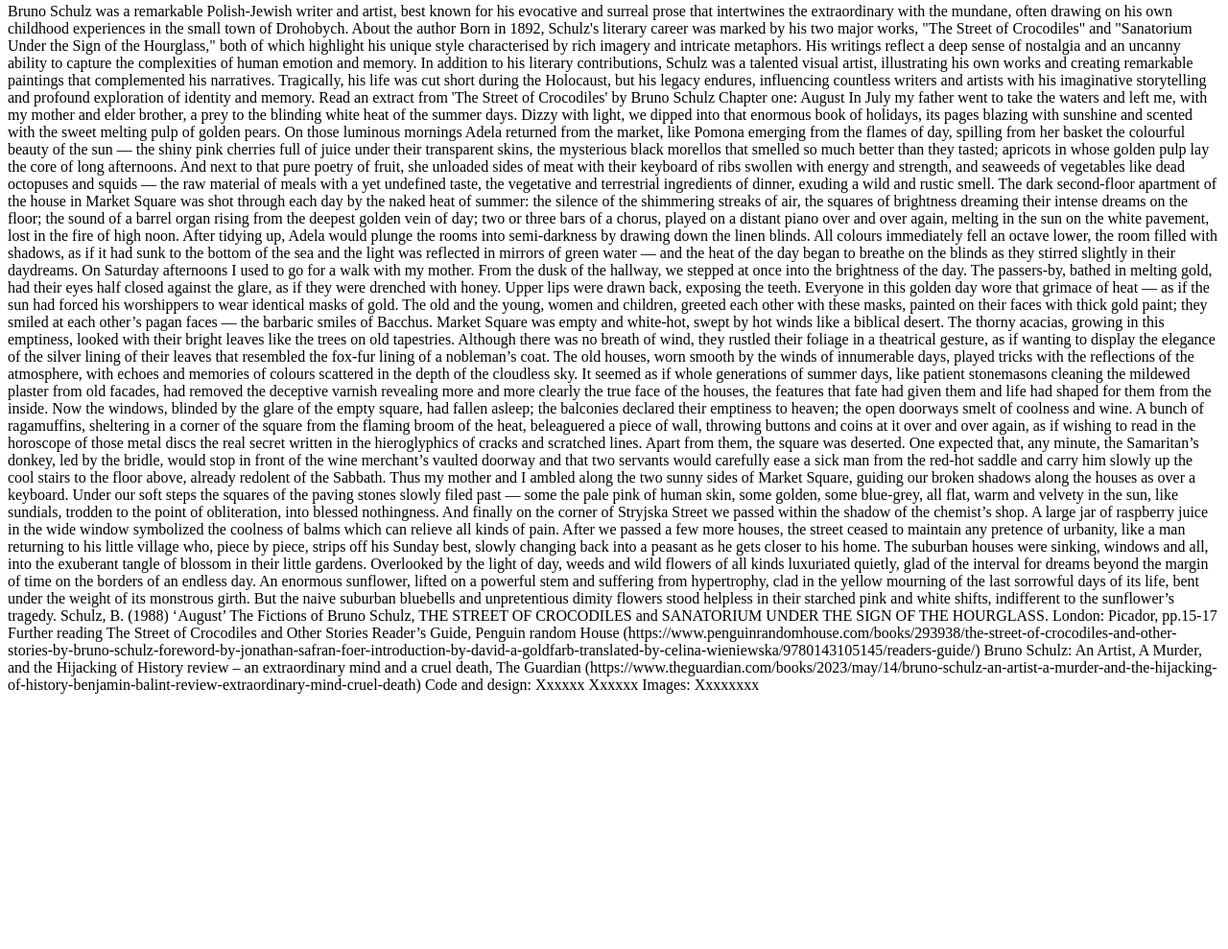
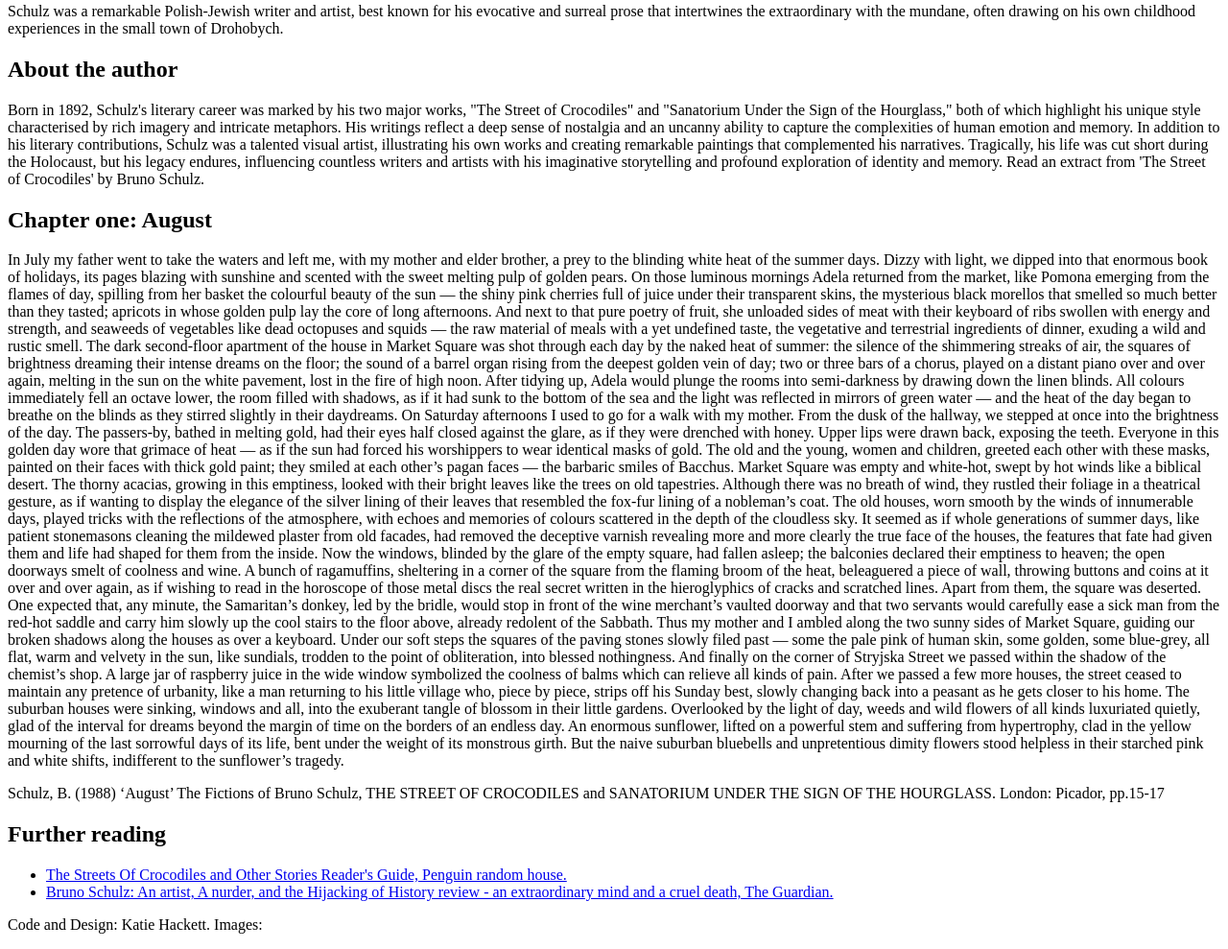
Before and after one commit to KatieHackett/Crocodile-, a plain HTML site: page index.html in a window 1280 px wide. Shown: the part 228-1217 px from the top of the page at 96% size. Before the commit the page ends 959 px from the top, so only its background shows below. Drawn offline with Linux system fonts and the light colour scheme.

Commit message:
continued coding

```diff
--- a/index.html
+++ b/index.html
@@ -28,20 +28,21 @@
                 <li><a href="#further_reading">Further reading</a></li>
             </ul>
         </nav>
+<div class="grid-col-twothrids">
+    <p class="large">
+Schulz was a remarkable Polish-Jewish writer and artist, best known for his evocative and surreal prose that intertwines the extraordinary with the mundane, often drawing on his own childhood experiences in the small town of Drohobych.</p>
 
-Bruno Schulz was a remarkable Polish-Jewish writer and artist, best known for his evocative and surreal prose that intertwines the extraordinary with the mundane, often drawing on his own childhood experiences in the small town of Drohobych.
+<h2 id="About">About the author</h2>
 
-About the author
-
-Born in 1892, Schulz's literary career was marked by his two major works, "The Street of Crocodiles" and "Sanatorium Under the Sign of the Hourglass," both of which highlight his unique style characterised by rich imagery and intricate metaphors. His writings reflect a deep sense of nostalgia and an uncanny ability to capture the complexities of human emotion and memory.
+<p>Born in 1892, Schulz's literary career was marked by his two major works, "The Street of Crocodiles" and "Sanatorium Under the Sign of the Hourglass," both of which highlight his unique style characterised by rich imagery and intricate metaphors. His writings reflect a deep sense of nostalgia and an uncanny ability to capture the complexities of human emotion and memory.
 
 In addition to his literary contributions, Schulz was a talented visual artist, illustrating his own works and creating remarkable paintings that complemented his narratives. Tragically, his life was cut short during the Holocaust, but his legacy endures, influencing countless writers and artists with his imaginative storytelling and profound exploration of identity and memory.
 
-Read an extract from 'The Street of Crocodiles' by Bruno Schulz
+Read an extract from 'The Street of Crocodiles' by Bruno Schulz.</p>
 
-Chapter one: August
+<h2 id="August">Chapter one: August</h2>
 
-In July my father went to take the waters and left me, with my mother and elder brother, a prey to the blinding white heat of the summer days. Dizzy with light, we dipped into that enormous book of holidays, its pages blazing with sunshine and scented with the sweet melting pulp of golden pears.
+<p>In July my father went to take the waters and left me, with my mother and elder brother, a prey to the blinding white heat of the summer days. Dizzy with light, we dipped into that enormous book of holidays, its pages blazing with sunshine and scented with the sweet melting pulp of golden pears.
 
 On those luminous mornings Adela returned from the market, like Pomona emerging from the flames of day, spilling from her basket the colourful beauty of the sun — the shiny pink cherries full of juice under their transparent skins, the mysterious black morellos that smelled so much better than they tasted; apricots in whose golden pulp lay the core of long afternoons. And next to that pure poetry of fruit, she unloaded sides of meat with their keyboard of ribs swollen with energy and strength, and seaweeds of vegetables like dead octopuses and squids — the raw material of meals with a yet undefined taste, the vegetative and terrestrial ingredients of dinner, exuding a wild and rustic smell.
 
@@ -59,20 +60,28 @@ Thus my mother and I ambled along the two sunny sides of Market Square, guiding
 
 And finally on the corner of Stryjska Street we passed within the shadow of the chemist’s shop. A large jar of raspberry juice in the wide window symbolized the coolness of balms which can relieve all kinds of pain. After we passed a few more houses, the street ceased to maintain any pretence of urbanity, like a man returning to his little village who, piece by piece, strips off his Sunday best, slowly changing back into a peasant as he gets closer to his home.
 
-The suburban houses were sinking, windows and all, into the exuberant tangle of blossom in their little gardens. Overlooked by the light of day, weeds and wild flowers of all kinds luxuriated quietly, glad of the interval for dreams beyond the margin of time on the borders of an endless day. An enormous sunflower, lifted on a powerful stem and suffering from hypertrophy, clad in the yellow mourning of the last sorrowful days of its life, bent under the weight of its monstrous girth. But the naive suburban bluebells and unpretentious dimity flowers stood helpless in their starched pink and white shifts, indifferent to the sunflower’s tragedy.
+The suburban houses were sinking, windows and all, into the exuberant tangle of blossom in their little gardens. Overlooked by the light of day, weeds and wild flowers of all kinds luxuriated quietly, glad of the interval for dreams beyond the margin of time on the borders of an endless day. An enormous sunflower, lifted on a powerful stem and suffering from hypertrophy, clad in the yellow mourning of the last sorrowful days of its life, bent under the weight of its monstrous girth. But the naive suburban bluebells and unpretentious dimity flowers stood helpless in their starched pink and white shifts, indifferent to the sunflower’s tragedy.</p>
 
 
-Schulz, B. (1988) ‘August’ The Fictions of Bruno Schulz, THE STREET OF CROCODILES and SANATORIUM UNDER THE SIGN OF THE HOURGLASS. London: Picador, pp.15-17
+<p>Schulz, B. (1988) ‘August’ The Fictions of Bruno Schulz, THE STREET OF CROCODILES and SANATORIUM UNDER THE SIGN OF THE HOURGLASS. London: Picador, pp.15-17</p>
 
-Further reading
+<h2 id="Further_reading">Further reading</h2>
 
-The Street of Crocodiles and Other Stories Reader’s Guide, Penguin random House (https://www.penguinrandomhouse.com/books/293938/the-street-of-crocodiles-and-other-stories-by-bruno-schulz-foreword-by-jonathan-safran-foer-introduction-by-david-a-goldfarb-translated-by-celina-wieniewska/9780143105145/readers-guide/)
-
-Bruno Schulz: An Artist, A Murder, and the Hijacking of History review – an extraordinary mind and a cruel death, The Guardian (https://www.theguardian.com/books/2023/may/14/bruno-schulz-an-artist-a-murder-and-the-hijacking-of-history-benjamin-balint-review-extraordinary-mind-cruel-death)
-
-Code and design: Xxxxxx Xxxxxx Images: Xxxxxxxx
-</div>
+     <ul>
+         <li><a
+         href="https://www.penguinrandomhouse.com/books/293938/the-street-of-crocodiles-and-other-stories-by-bruno-schulz-foreword-by-jonathan-safran-foer-introduction-by-david-a-goldfarb-translated-by-celina-wieniewska/9780143105145/readers-guide/">
+         The Streets Of Crocodiles and Other Stories Reader's Guide, Penguin random house.</a></li>
+         <li><a href="https://www.theguardian.com/books/2023/may/14/bruno-schulz-an-artist-a-murder-and-the-hijacking-of-history-benjamin-balint-review-extraordinary-mind-cruel-death">Bruno Schulz:
+         An artist, A nurder, and the Hijacking of History review - an extraordinary mind and a cruel death, The Guardian.</a></li>
+     </ul>
+     </div>
+     </div>
 </main>
+<footer>
+    <div class="container">
+        <p> Code and Design: Katie Hackett.  Images: </p>
+    </div>
+</footer>
 </body>
 
 </html>
```
